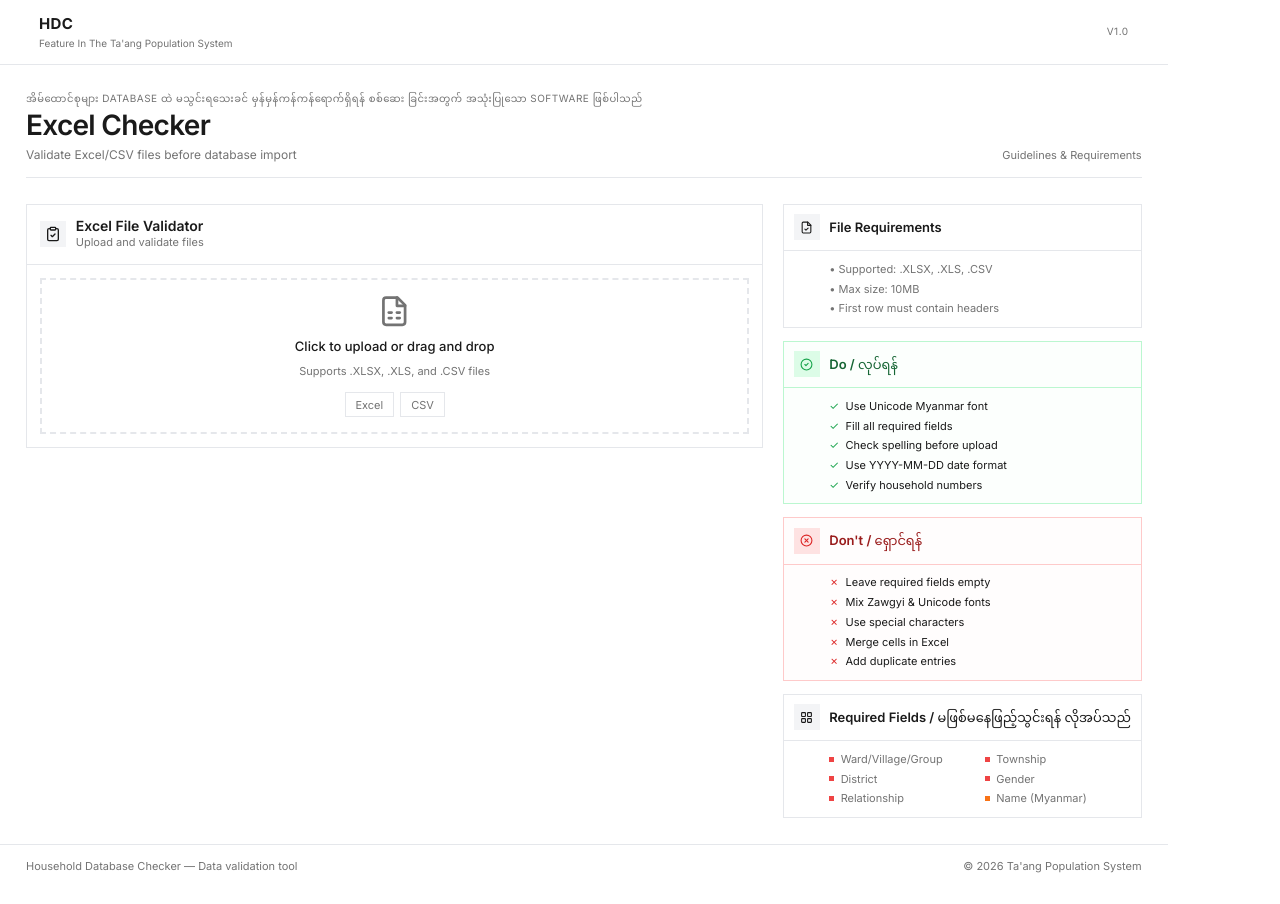
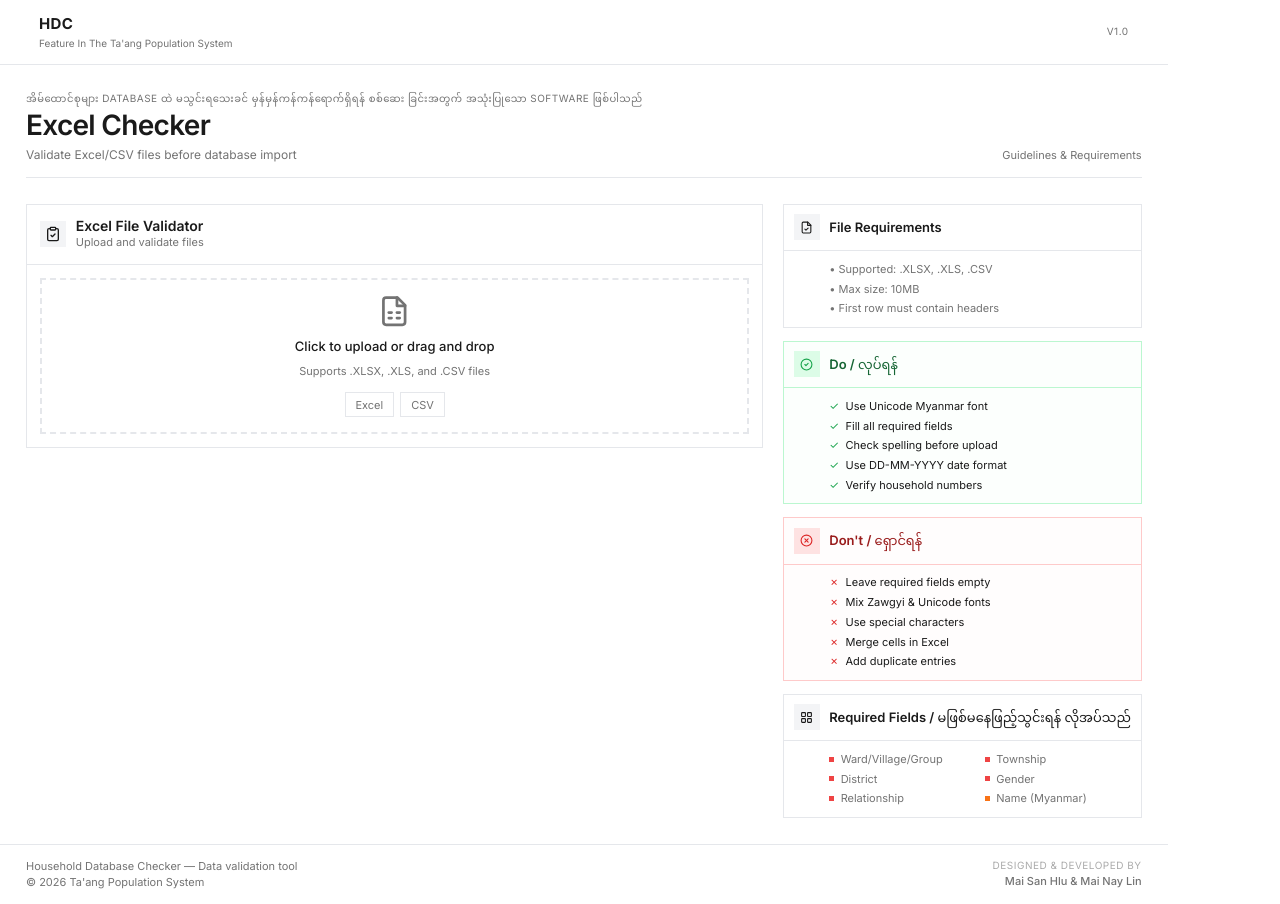
Before and after one commit to Naung-Kendrick/HDC, a React (Vite) app: page / in a window 1280 px wide. Built offline with nearby package versions, Linux system fonts and the light colour scheme.

Commit message:
Add designer and developer credits to footer

```diff
--- a/src/App.jsx
+++ b/src/App.jsx
@@ -87,7 +87,7 @@ function App() {
                   </li>
                   <li className="flex items-start gap-2">
                     <span className="text-green-600 font-bold">✓</span>
-                    <span>Use YYYY-MM-DD date format</span>
+                    <span>Use DD-MM-YYYY date format</span>
                   </li>
                   <li className="flex items-start gap-2">
                     <span className="text-green-600 font-bold">✓</span>
@@ -179,9 +179,15 @@ function App() {
       {/* Footer - Full Width */}
       <footer className="border-t border-[#E5E7EB] mt-auto">
         <div className="w-full mx-auto px-3 sm:px-4 lg:px-6 xl:px-8 max-w-[1600px]">
-          <div className="flex flex-col sm:flex-row justify-between gap-2 py-3 sm:py-4">
-            <p className="text-[10px] sm:text-[11px] text-[#737373]">Household Database Checker — Data validation tool</p>
-            <p className="text-[10px] sm:text-[11px] text-[#737373]">© 2026 Ta'ang Population System </p>
+          <div className="flex flex-col sm:flex-row justify-between items-start sm:items-center gap-2 py-3 sm:py-4">
+            <div>
+              <p className="text-[10px] sm:text-[11px] text-[#737373]">Household Database Checker — Data validation tool</p>
+              <p className="text-[10px] sm:text-[11px] text-[#737373]">© 2026 Ta'ang Population System</p>
+            </div>
+            <div className="text-right">
+              <p className="text-[9px] sm:text-[10px] text-[#ABABAB] uppercase tracking-wider">Designed & Developed by</p>
+              <p className="text-[10px] sm:text-[11px] text-[#737373] font-medium">Mai San Hlu & Mai Nay Lin</p>
+            </div>
           </div>
         </div>
       </footer>
```
